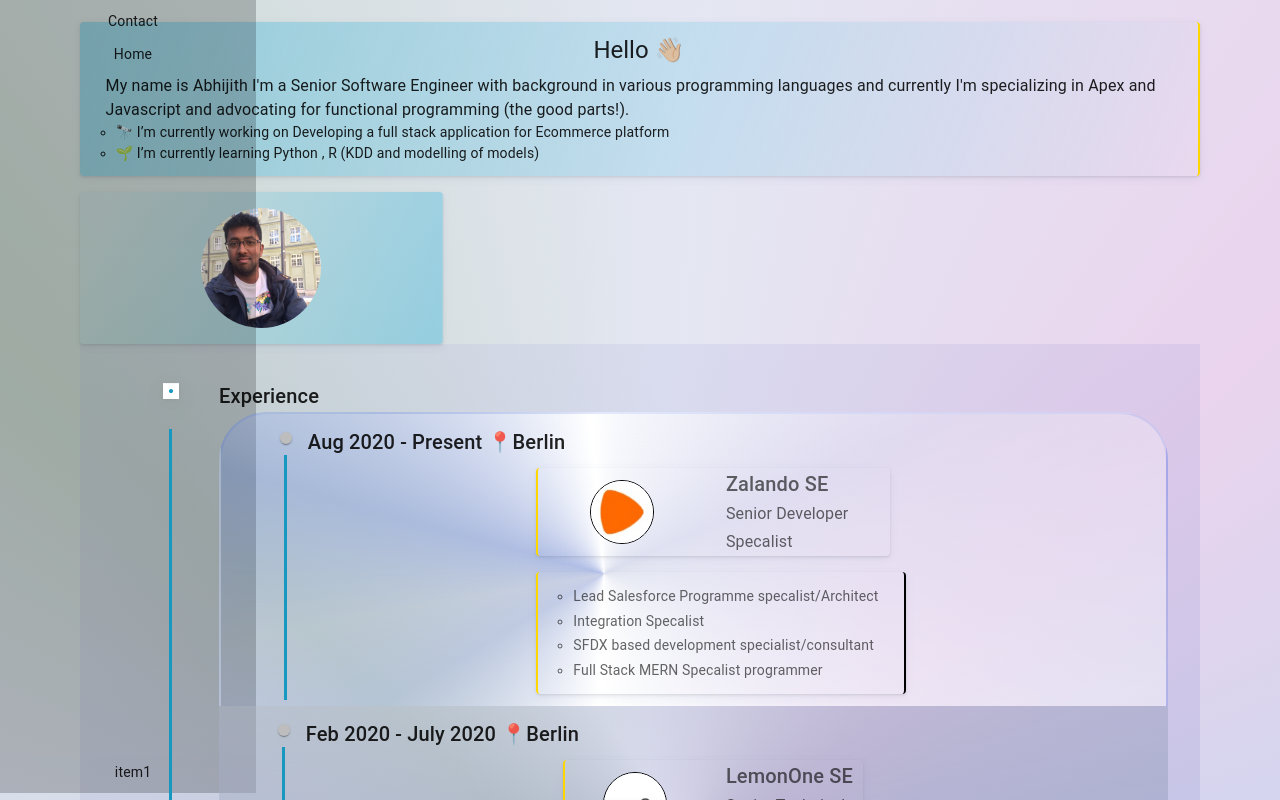
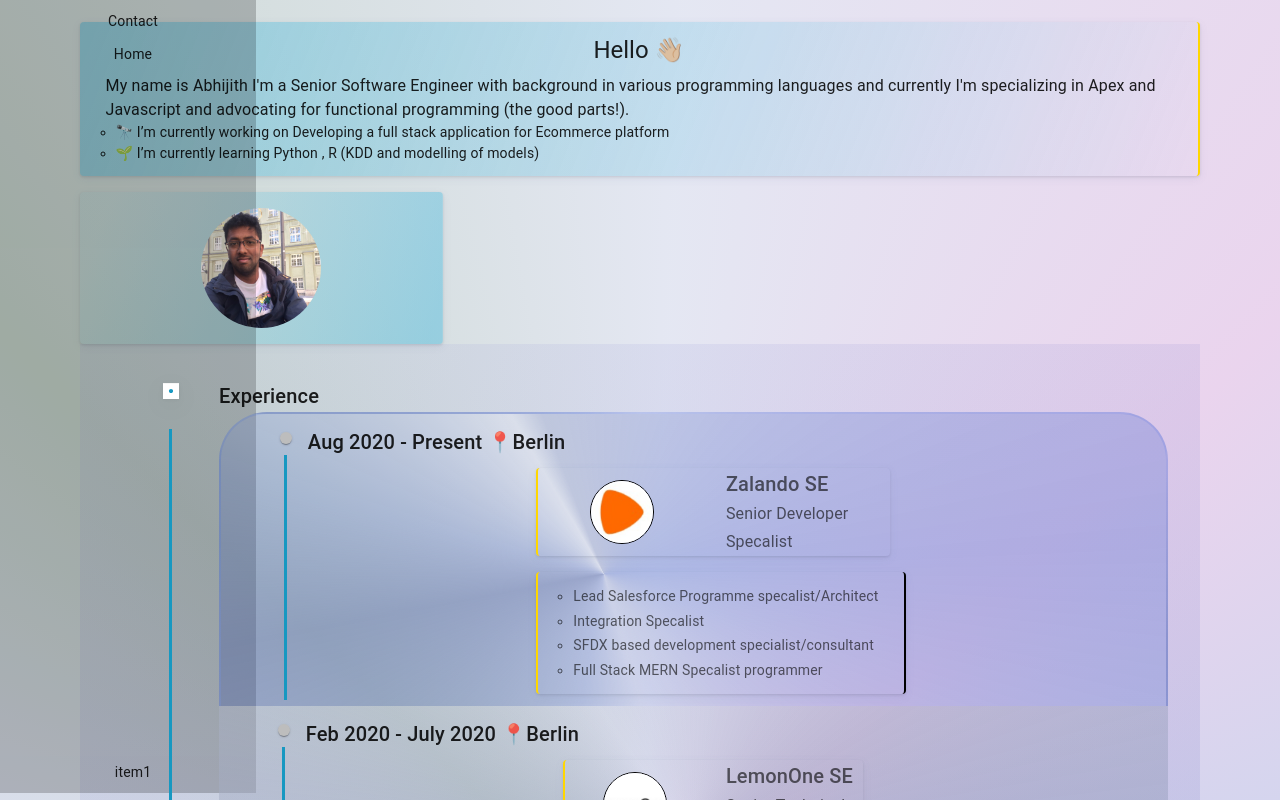
Before and after one commit to eabhijith/personal, a React (Create React App) app: page / in a window 1280 px wide. Shown: the top 800 px of the page. Built offline with nearby package versions, Linux system fonts and the light colour scheme.

Commit message:
updating background for odd with latest conic gradient

```diff
--- a/src/Components/Timeline/Timeline.css
+++ b/src/Components/Timeline/Timeline.css
@@ -21,7 +21,7 @@
 .ea-experience-bg:nth-of-type(odd) {
   border-left: 2px solid #2050e61f;
   border-right: 2px solid #2050e61f;
-  background: conic-gradient(
+  /* background: conic-gradient(
     from 256.31deg at 40.52% 54.78%,
     rgba(149, 172, 243, 0.21) -16.96deg,
     rgba(32, 80, 230, 0.04) 3.55deg,
@@ -32,6 +32,20 @@
     rgba(255, 255, 255, 0.28) 178.12deg,
     #fff 286.02deg,
     rgba(149, 172, 243, 0.21) 343.04deg,
+    rgba(32, 80, 230, 0.04) 363.55deg
+  ); */
+
+  background: conic-gradient(
+    from 160.61deg at 40.52% 54.78%,
+    rgba(101, 125, 202, 0.13) -16.96deg,
+    rgba(32, 80, 230, 0.04) 3.55deg,
+    rgba(67, 101, 205, 0.2) 29.02deg,
+    rgba(75, 96, 164, 0.41) 98.78deg,
+    rgba(68, 99, 196, 0.23) 123.75deg,
+    rgba(244, 247, 254, 0.262597) 169.04deg,
+    rgba(81, 103, 174, 0.15) 178.12deg,
+    rgba(66, 101, 207, 0.28) 286.02deg,
+    rgba(101, 125, 202, 0.13) 343.04deg,
     rgba(32, 80, 230, 0.04) 363.55deg
   );
 }
```
